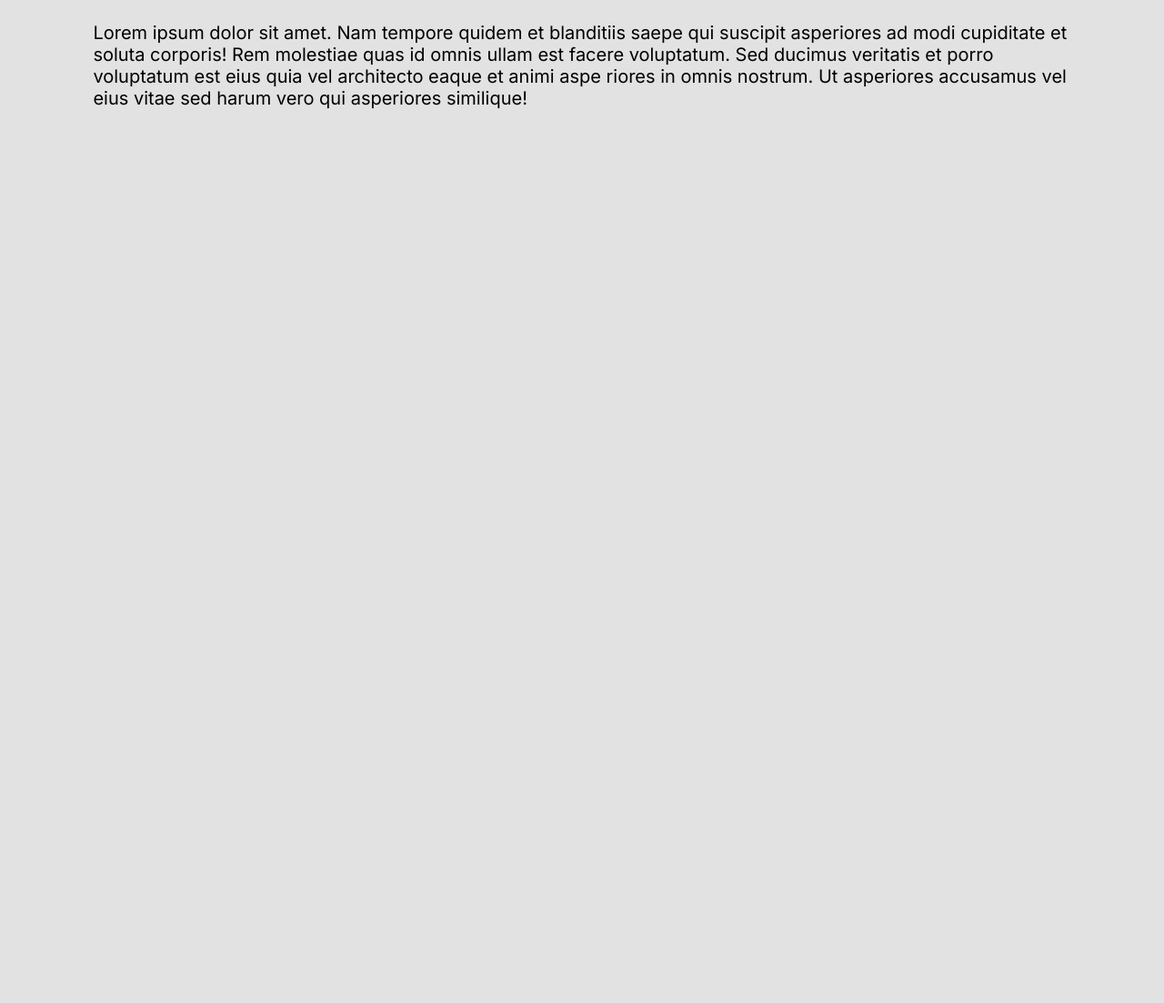
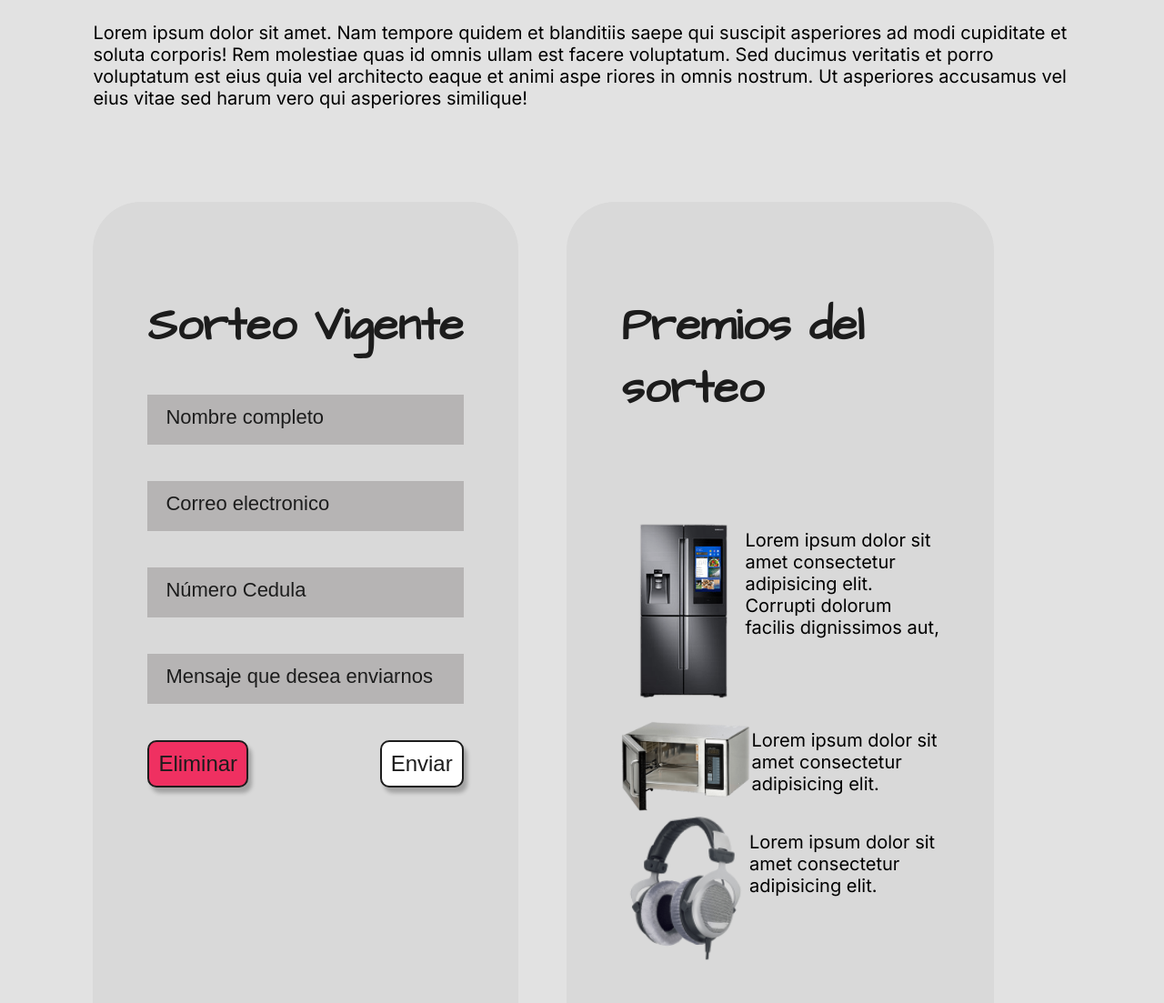
Before and after one commit to JasonPorras/proyecto-comercio, a website: page pages/sorteo.html in a window 1280 px wide. Shown: the part 797-1900 px from the top of the page at 91% size. Before the commit the page ends 1019 px from the top, so only its background shows below. Drawn offline with nearby package versions, Linux system fonts and the light colour scheme; files that its build step writes are made by us from their sources.

Commit message:
section de premios terminada
Hice un par de cambios en lo anterior que publique

```diff
--- a/pages/sorteo.html
+++ b/pages/sorteo.html
@@ -15,10 +15,10 @@
       <h2>Cesta <br> Dorada</h2>
 
       <ol class="header__list header__flex">
-        <li><a href="#" class="btn btn__nav">Inicio</a></li>
-        <li><a href="#" class="btn btn__nav">Sorteo</a></li>
-        <li><a href="#" class="btn btn__nav">Promociones</a></li>
-        <li><a href="#" class="btn btn__nav">Bonus</a></li>
+        <li><a href="../index.html" class="btn btn__nav">Inicio</a></li>
+        <li><a href="./sorteo.html" class="btn btn__nav">Sorteo</a></li>
+        <li><a href="./promocion.html" class="btn btn__nav">Promociones</a></li>
+        <li><a href="./bonus.html" class="btn btn__nav">Bonus</a></li>
       </ol>
 
       <button class="header__btn">
@@ -28,14 +28,78 @@
   </header>
 
   <main class="container">
+
     <div class="information">
       <img src="../public/assets/img/sorteo_img/pareja_comprando.png" alt="una mujer y un hombre eligiendo frutas en el supermercado">
       <p>Lorem ipsum dolor sit amet. Nam tempore quidem et blanditiis saepe qui suscipit asperiores ad modi cupiditate et soluta corporis! Rem molestiae quas id omnis ullam est facere voluptatum. Sed ducimus veritatis et porro voluptatum est eius quia vel architecto eaque et animi aspe       riores in omnis nostrum. Ut asperiores accusamus vel eius vitae sed harum vero qui asperiores similique!</p>
     </div>
 
+    <section class="container display_flex margin">
 
+      <div class="formulario">
+      <h2 class="titulos">Sorteo Vigente</h2>
+        <form action="" class="formulario__form">
+          <div>
+            <label class="sr-only" for="nombre">nombre</label>
+            <input class="formulario__campos formulario--nombre" type="text" name="" id="nombre"
+              placeholder="Nombre completo">
+          </div>
+          <div>
+            <label class="sr-only" for="correo">correo</label>
+            <input class="formulario__campos formulario--correo" type="email" name="" id="correo"
+              placeholder="Correo electronico">
+          </div>
+          <div>
+            <label class="sr-only" for="factura">Numero Cedula</label>
+            <input class="formulario__campos formulario--factura" type="number" name="" id="factura"
+              placeholder="Número Cedula">
+          </div>
+          <div>
+            <label class="sr-only" for="telefono">Mensaje</label>
+            <input class="formulario__campos formulario--telefono" type="text" name="" id="telefono"
+              placeholder="Mensaje que desea enviarnos">
+          </div>
+          <div>
+            <input type="reset" value="Eliminar" class="btn btn__form">
+            <input type="submit" value="Enviar" class="btn btn__nav">
+          </div>
+        </form>
+      </div>
+
+      <div class="formulario ">
+        <h2 class="titulos">Premios del sorteo</h2>
+        <div class="margin-bottom">
+          <div class=" display_flex">
+            <img src="../public/assets/img/sorteo_img/refrigerandor.png" alt="imagen de un refrigerandor">
+            <p>Lorem ipsum dolor sit amet consectetur adipisicing elit. Corrupti dolorum facilis dignissimos aut, </p>
+          </div>
+          <div class=" display_flex">
+            <img src="../public/assets/img/sorteo_img/microondas.png" alt="imagen de un microondas">
+            <p>Lorem ipsum dolor sit amet consectetur adipisicing elit. </p>
+          </div>
+          <div class=" display_flex">
+            <img src="../public/assets/img/sorteo_img/audifonos.png" alt="imagen de un par de audifonos">
+            <p>Lorem ipsum dolor sit amet consectetur adipisicing elit. </p>
+          </div>
+        </div>
+      </div>
+    </section>
   </main>
 
+  <footer class="footer">
+    <div class="container footer__container">
+      <p>
+        Lorem ipsum dolor sit amet. Nam tempore quidem et blanditiis saepe qui suscipit asperiores ad modi cupiditate et
+        soluta corporis! Rem molestiae quas id omnis ullam est facere voluptatum. Sed ducimus veritatis et porro
+        voluptatum est eius quia vel architecto eaque et animi asperiores in omnis nostrum. Ut asperiores accusamus vel
+        eius vitae sed harum vero qui asperiores similique!
+      </p>
 
+      <ol class="footer__list">
+        <li><a href="#"><img src="../public/assets/icons/facebook.svg" alt=""></a></li>
+        <li><a href="#"><img src="../public/assets/icons/whatsapp.svg" alt=""></a></li>
+      </ol>
+    </div>
+  </footer>
 </body>
 </html>
--- a/sass/_sorteo.scss
+++ b/sass/_sorteo.scss
@@ -4,6 +4,70 @@
 @import "header";
 @import "footer";
 
+//Este margin es para que los form no esten tan juntos al borde de la pantalla
+
+.margin{
+  margin: 8%;
+}
+
+//Div information.
 .information{
   margin: 8%;
 }
+
+//Div formularios
+.titulos {
+  font-size: 50px;
+  font-family: "Architects Daughter", cursive;
+  font-weight: bold;
+  color: $negro;
+}
+
+.formulario {
+  max-width: 350px;
+  border-radius: 53px;
+  background-color: $gris;
+  padding: 60px;
+  margin-right: 5%;
+
+  &__text {
+    display: flex;
+    justify-content: space-between;
+  }
+
+  h3 {
+    font-size: 2rem;
+    text-align: center;
+  }
+
+  img {
+    max-width: 143px;
+  }
+
+  &__form div {
+    display: flex;
+  }
+
+  &__form div:last-child {
+    justify-content: space-between;
+  }
+
+  &__campos {
+    flex-grow: 1;
+    margin-bottom: 40px;
+    padding: 20px;
+    background-color: #B6B4B4;
+    border: none;
+  }
+
+  &__campos::placeholder {
+    font-size: 1.375rem;
+    color: $negro;
+  }
+}
+
+//Display flex, para ordenar uno al lado del otro
+
+.display_flex{
+  display: flex;
+}
```
Also changed, not shown: public/css/style.css, 1 other file.
